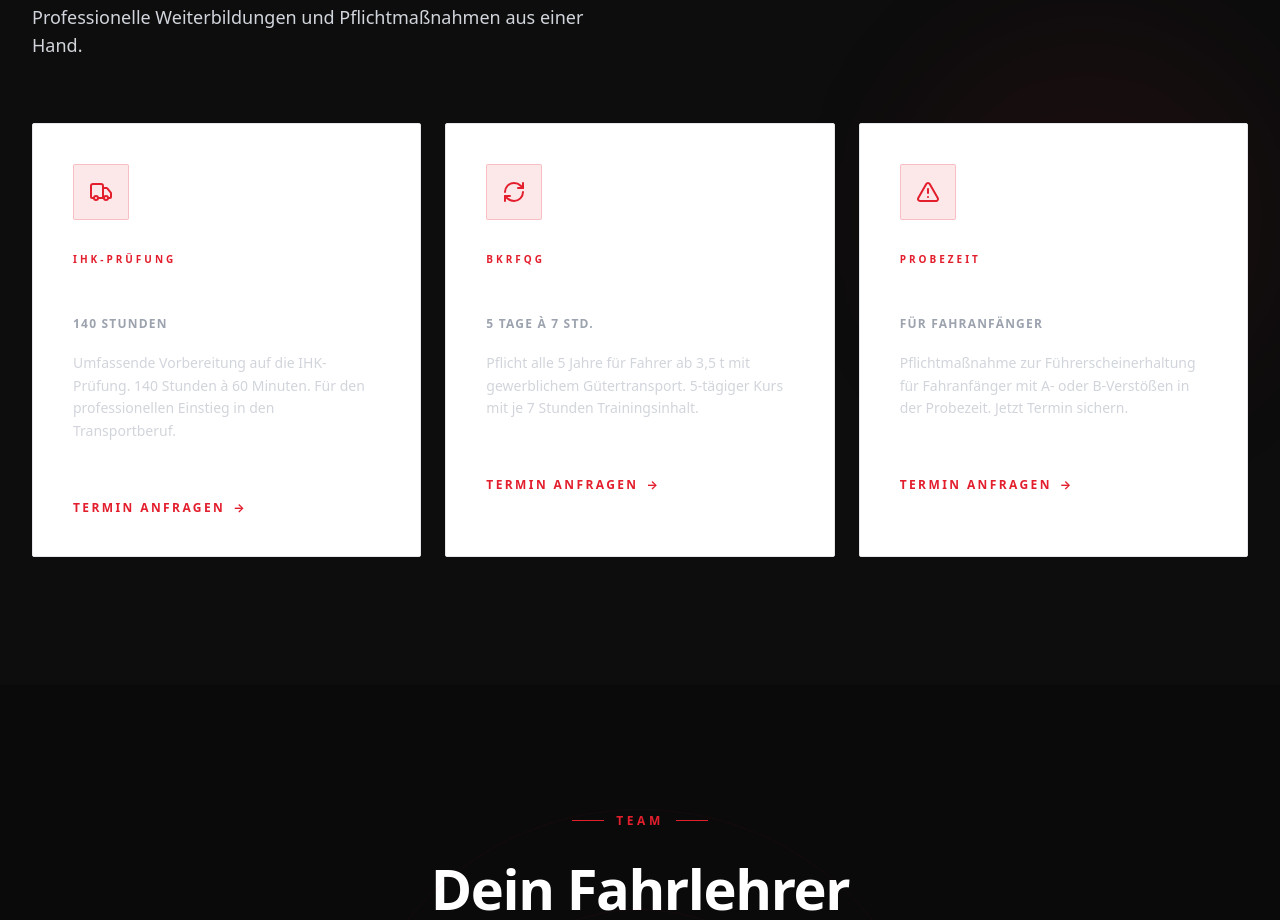
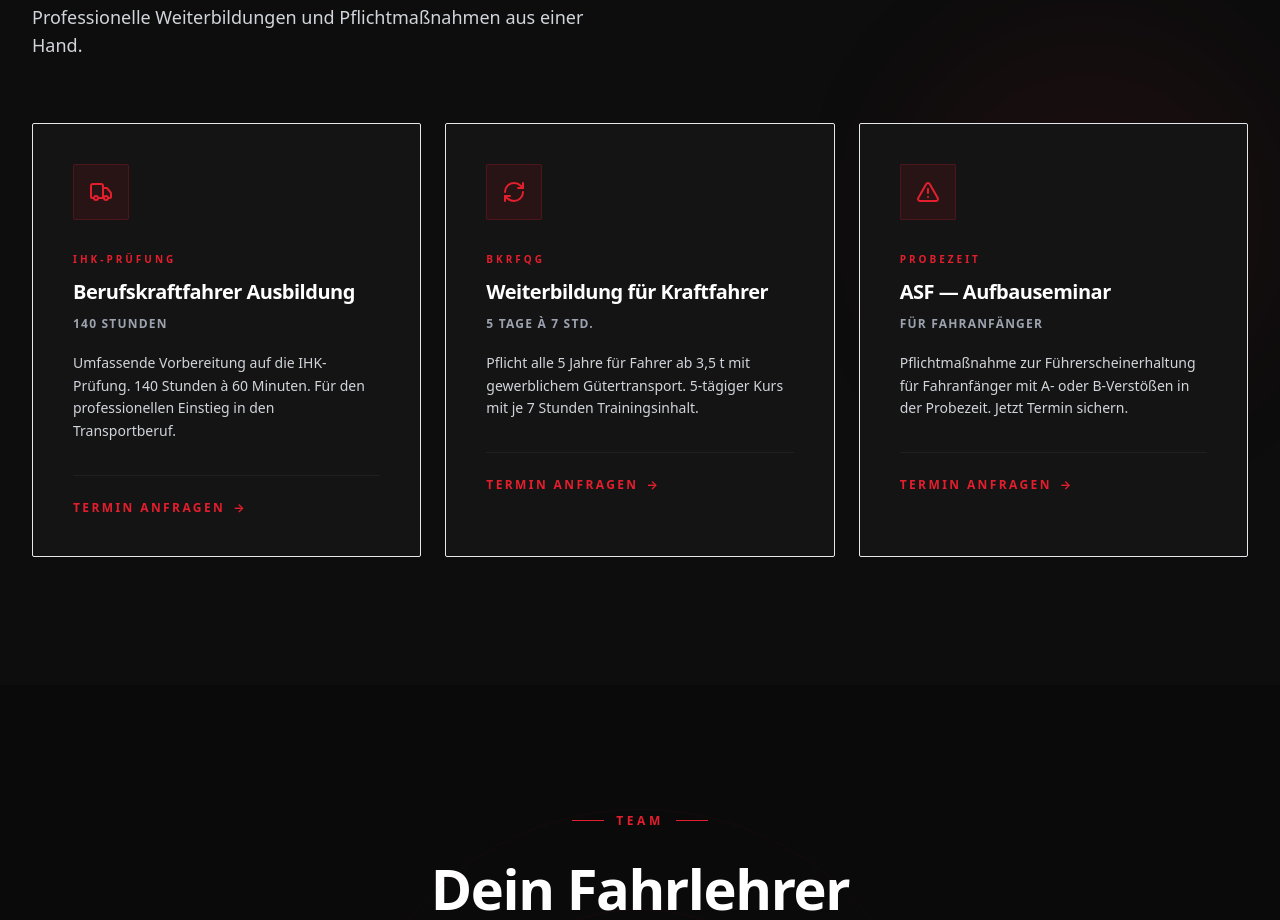
Before and after one commit to Cl-Solutions/No-Limit-Mockup, a React (Vite) app: page / in a window 1280 px wide. Shown: the part 5360-6280 px from the top of the page. Built offline with nearby package versions, Linux system fonts and the light colour scheme.

Commit message:
Fix seminar cards appearing white in dark mode
Replaced bg-white/2 (which Tailwind couldn't override correctly) with
a solid dark bg-[#141414] for dark mode card backgrounds.

Co-Authored-By: Claude Sonnet 4.6 <noreply@anthropic.com>

```diff
--- a/src/components/Seminars.tsx
+++ b/src/components/Seminars.tsx
@@ -59,7 +59,7 @@ export default function Seminars() {
             return (
               <motion.div
                 key={i}
-                className="group relative bg-white dark:bg-white/2 border border-black/8 dark:border-white/8 p-6 md:p-10 rounded-sm hover:border-[#E31E2D]/40 transition-all duration-500 overflow-hidden"
+                className="group relative bg-white dark:bg-[#141414] border border-black/8 dark:border-white/8 p-6 md:p-10 rounded-sm hover:border-[#E31E2D]/40 transition-all duration-500 overflow-hidden"
                 initial={{ opacity: 0, y: 50 }}
                 animate={inView ? { opacity: 1, y: 0 } : {}}
                 transition={{ duration: 0.7, delay: 0.1 + i * 0.15, ease: [0.16, 1, 0.3, 1] }}
```
